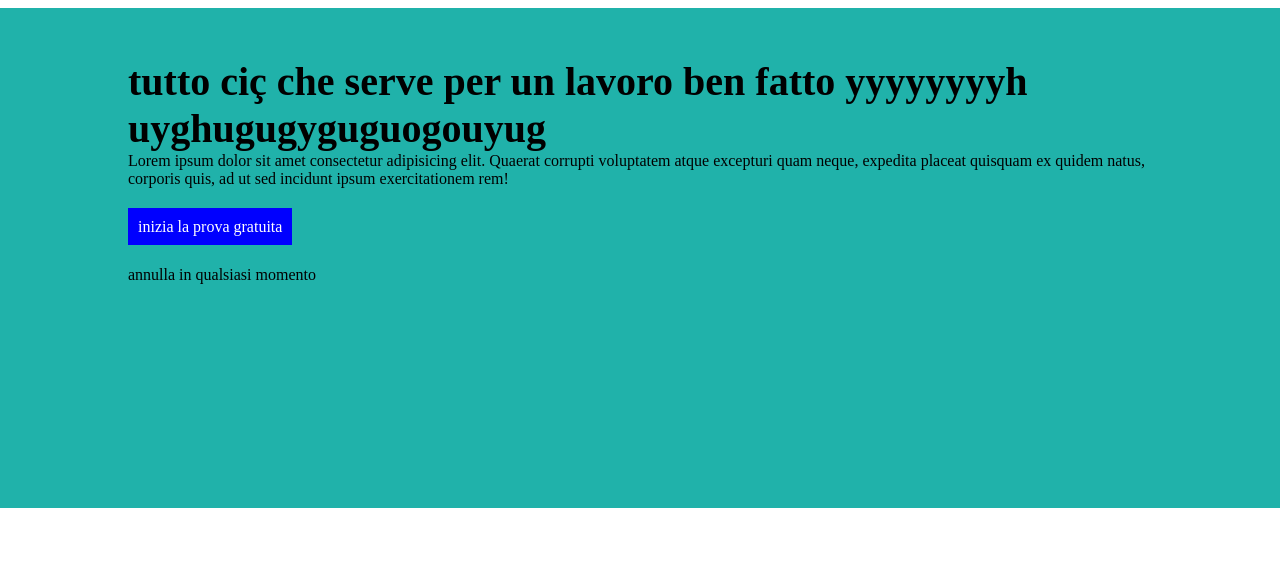
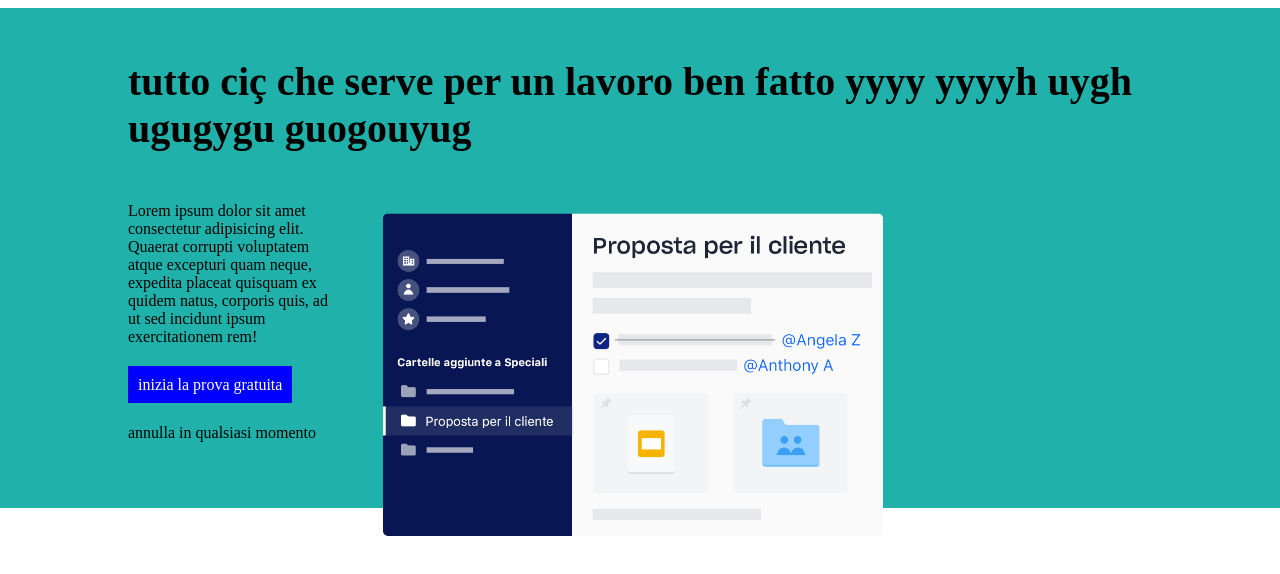
Before and after one commit to orbok89/htmlcss-dropbox, a plain HTML site: page index.html in a window 1280 px wide. Shown: the part 62-636 px from the top of the page. Drawn offline with Linux system fonts and the light colour scheme.

Commit message:
jumbo finito

```diff
--- a/css/style.css
+++ b/css/style.css
@@ -45,6 +45,7 @@ section{
 }
 /* fine header */
 /* jumbotron */
+
 .jumbo{
     width: 100%;
     height: 500px;
@@ -61,3 +62,13 @@ h1{
 .prova-gratis{
     margin: 30px 0;
 }
+.colonna{
+    width: 20%;
+    margin: 50px 50px 0 0;
+    float: left;
+}
+#coordinate{
+    float: left;
+    width: 500px;
+    height: auto;
+}
--- a/index.html
+++ b/index.html
@@ -30,10 +30,13 @@
         <!-- jumbotron -->
         <section class="jumbo">
             <div class="contenitore">
-                <h1>tutto ciç che serve per un lavoro ben fatto yyyyyyyyh uyghugugyguguogouyug</h1>
-                <p>Lorem ipsum dolor sit amet consectetur adipisicing elit. Quaerat corrupti voluptatem atque excepturi quam neque, expedita placeat quisquam ex quidem natus, corporis quis, ad ut sed incidunt ipsum exercitationem rem!</p>
-                <div class="prova-gratis"><a class="bottone "href="#">inizia la prova gratuita </a></div>
-                <div>annulla in qualsiasi momento</div>
+                <h1>tutto ciç che serve per un lavoro ben fatto yyyy yyyyh uygh ugugygu guogouyug</h1>
+                <div class="colonna">
+                    <p>Lorem ipsum dolor sit amet consectetur adipisicing elit. Quaerat corrupti voluptatem atque excepturi quam neque, expedita placeat quisquam ex quidem natus, corporis quis, ad ut sed incidunt ipsum exercitationem rem!</p>
+                    <div class="prova-gratis"><a class="bottone "href="#">inizia la prova gratuita </a></div>
+                    <div>annulla in qualsiasi momento</div>
+                </div>
+                <img id="coordinate" src="img/business-feature-coordinate-it.png" alt="">
 
             </div>
         </section>
```
